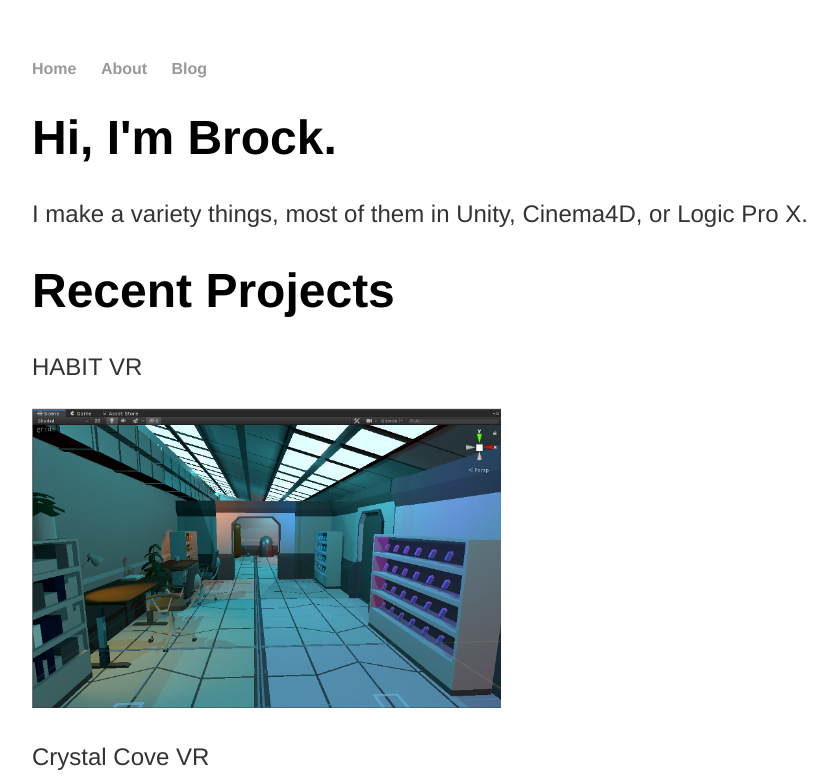
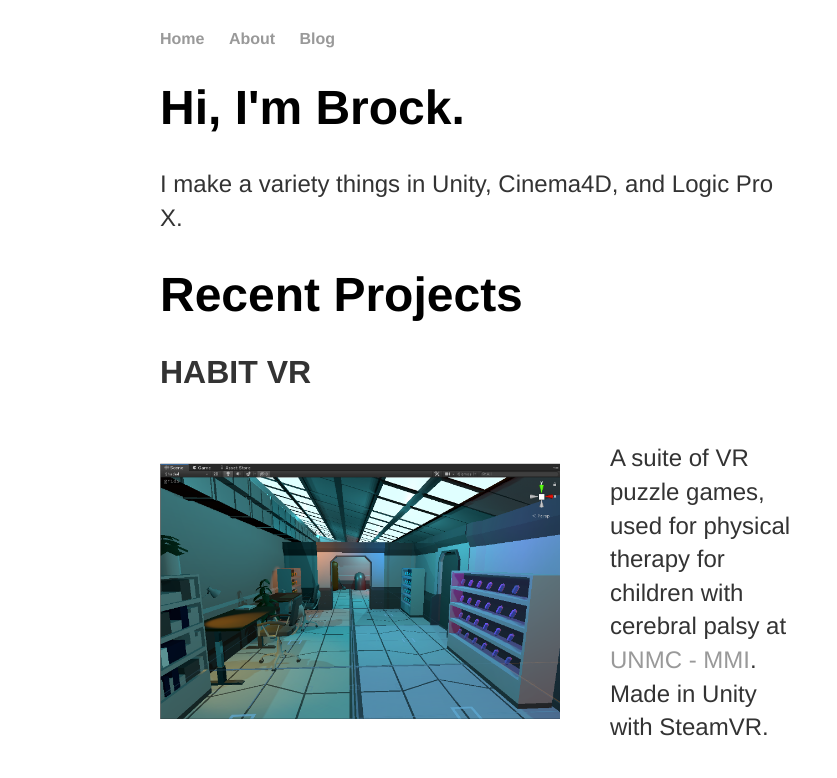
Before and after one commit to brockw1/brockw1.github.io, a Jekyll site: the page built from index.html, in a window 1280 px wide. Shown: the top 778 px of the page, without its empty margins (160-997 px from the left). Built offline with Jekyll 4.4.1, drawn with Linux system fonts in a browser that asks for light colours; some of the changed text lies outside the part shown; grey boxes are pictures that could not be loaded.

Commit message:
heavily rearranged things....

```diff
--- a/css/main.css
+++ b/css/main.css
@@ -1,6 +1,6 @@
 body {
-    margin: 60px auto;
-    width: 70%;
+    margin: 30px auto;
+    width: 50%;
 }
 nav ul, footer ul {
     font-family:'Helvetica', 'Arial', 'Sans-Serif';
@@ -46,6 +46,8 @@ footer {
     font-size: .8em;
 }
 
+
+
 ul.posts {
     font-family: Helvetica,Arial,sans-serif;
     margin: 20px auto 40px;
@@ -63,3 +65,32 @@ ul.posts li {
   line-height: 1.4em;
   color: #333;
 }
+
+.column {
+  display: table-cell;
+  vertical-align: middle;
+  text-align: left;
+}
+
+.row{
+  display: table; /* Make the container element behave like a table */
+  width: 100%; /* Set full-width to expand the whole page */
+}
+
+/* Clear floats after the columns */
+.row:after {
+  content: "";
+  display: table;
+  clear: both;
+
+}
+
+@media screen and (max-width: 1100px) {
+  .column {
+    width: 100%;
+  }
+}
+
+.desc{
+  padding-left: 50px;
+}
--- a/index.html
+++ b/index.html
@@ -4,34 +4,52 @@ title: Brock Williams
 ---
 <div class="blurb">
 	<h1>Hi, I'm Brock.</h1>
-		<p>I make a variety things, most of them in Unity, Cinema4D, or Logic Pro X.</p>
+		<p>I make a variety things in Unity, Cinema4D, and Logic Pro X.</p>
 
 		<h1>Recent Projects</h1>
-			<p>HABIT VR<p>
-			<a href="/projects/recent/habit.html"><img src="/images/habit1.png" height="300"></a>
-			<p>Crystal Cove VR</p>
-			<a href="/projects/recent/crystalcove.html"><img src="/images/CrystalCove.png" height="300"></a>
+			<h2>HABIT VR</h2>
+
+			<div class="row">
+	  		<div class="column"><a href="/projects/recent/habit.html"><img src="/images/habit1.png" width="400"></a></div>
+	  		<div class="column desc"><p>A suite of VR puzzle games, used for physical therapy for children with cerebral palsy at <a href="https://www.unmc.edu/mmi/">UNMC - MMI</a>. Made in Unity with SteamVR.</p></div>
+			</div>
+
+			<h2>Crystal Cove VR</h2>
+			<div class="row">
+				<div class="column"><a href="/projects/recent/crystalcove.html"><img src="/images/CrystalCove.png" width="400"></a></div>
+				<div class="column desc"><p>A VR exploration game for <a href=
+					https://cornhacks.com/">CornHacks 2020</a>. Made in 24 hours in Unity with SteamVR.</p></div>
+			</div>
+
 
 		<h1>3D Models & Animation</h1>
-			<p>Dr. Sphinx</p>
-			<a href="/projects/3D/sphinx.html"><img src="/images/Sphinx1.png" height="300"></a>
+			<h2>Dr. Sphinx</h2>
+			<div class="row">
+	  		<div class="column"><a href="/projects/3D/sphinx.html"><img src="/images/Sphinx1.png" width="400"></a></div>
+				<div class="column desc"><p>Character modeled for <a href="/projects/recent/habit.html">HABIT VR</a>. Dr. Sphinx is a nefarious villain who loves creating puzzles to trap the player. Made in Cinema4D.</p></div>
+			</div>
+
+			<h2>Virtual Village</h2>
+			<div class="row">
+	  		<div class="column"><a href="/projects/3D/virtualvillage.html"><img src="/images/Virtual.png" width="400"></a></div>
+				<div class="column desc"><p>A short project that brings a small floating island to life. Inspired by the GIFs of early Internet and Animal Crossing. Made and rendered in Cienma4D, edited in Adobe After Effects.</p></div>
+			</div>
+
 			<br>
-			<p>Virtual Village</p>
-			<a href="/projects/3D/virtualvillage.html"><img src="/images/Virtual.png" height="300"></a>
-			<br>
-			<p>Miscellaneous Projects</p>
-			<a href="/projects/3D/misc3D.html"><img src ="/images/Myconid.png" height="300"></a>
+			<h2>Miscellaneous Projects</h2>
+			<div class="row">
+	  		<div class="column"><a href="/projects/3D/misc3D.html"><img src ="/images/Myconid.png" width="400"></a></div>
+				<div class="column desc"><p>A variety of smaller projects for Intro to 3D Computer Graphics. Made in Cinema4D.</p></div>
+			</div>
+
 		<h1>Music</h1>
-			<p>Here are a collection of tracks I have made. Made in Logic Pro X. Cover art made in Aseprite.
-			<p>Joys of Quebec</p>
+			<p>All made in Logic Pro X. Cover art made in Aseprite.</p>
+			<h2>Joys of Quebec</h2>
 			<iframe width="100%" height="166" scrolling="no" frameborder="no" allow="autoplay" src="https://w.soundcloud.com/player/?url=https%3A//api.soundcloud.com/tracks/752247796&color=%2392b412&auto_play=false&hide_related=false&show_comments=true&show_user=true&show_reposts=false&show_teaser=true"></iframe>
-			<p>Slow Go</p>
+			<h2>Slow Go</h2>
 			<iframe width="100%" height="166" scrolling="no" frameborder="no" allow="autoplay" src="https://w.soundcloud.com/player/?url=https%3A//api.soundcloud.com/tracks/752251387&color=%232c2c2c&auto_play=false&hide_related=false&show_comments=true&show_user=true&show_reposts=false&show_teaser=true"></iframe>
-			<p>Toadstool</p>
+			<h2>Toadstool</h2>
 			<iframe width="100%" height="166" scrolling="no" frameborder="no" allow="autoplay" src="https://w.soundcloud.com/player/?url=https%3A//api.soundcloud.com/tracks/752274364&color=%23bc3c4c&auto_play=false&hide_related=false&show_comments=true&show_user=true&show_reposts=false&show_teaser=true"></iframe>
-			<p>Sample Snippets</p>
+			<h2>Sample Snippets</h2>
 			<iframe width="100%" height="166" scrolling="no" frameborder="no" allow="autoplay" src="https://w.soundcloud.com/player/?url=https%3A//api.soundcloud.com/tracks/752266402&color=%23646c6c&auto_play=false&hide_related=false&show_comments=true&show_user=true&show_reposts=false&show_teaser=true"></iframe>
-
-
-
 </div>
```
Also changed, not shown: projects/3D/misc3D.html (+6 -6 lines).
